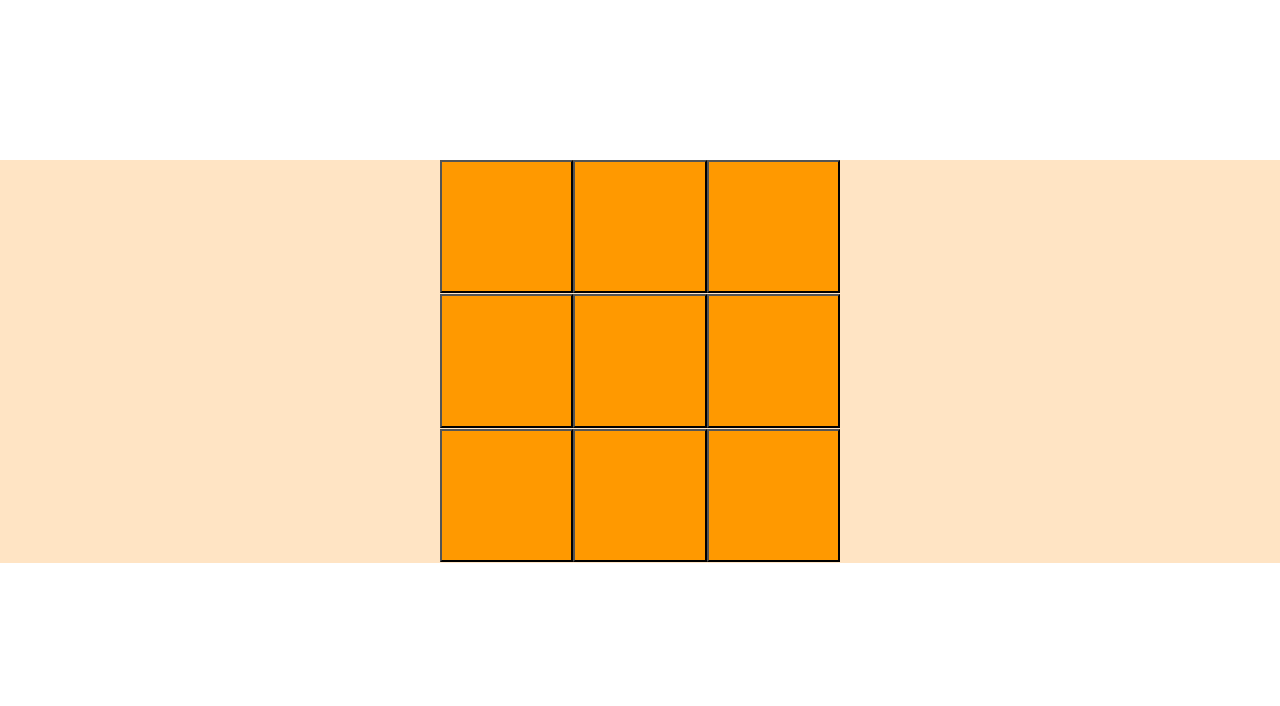
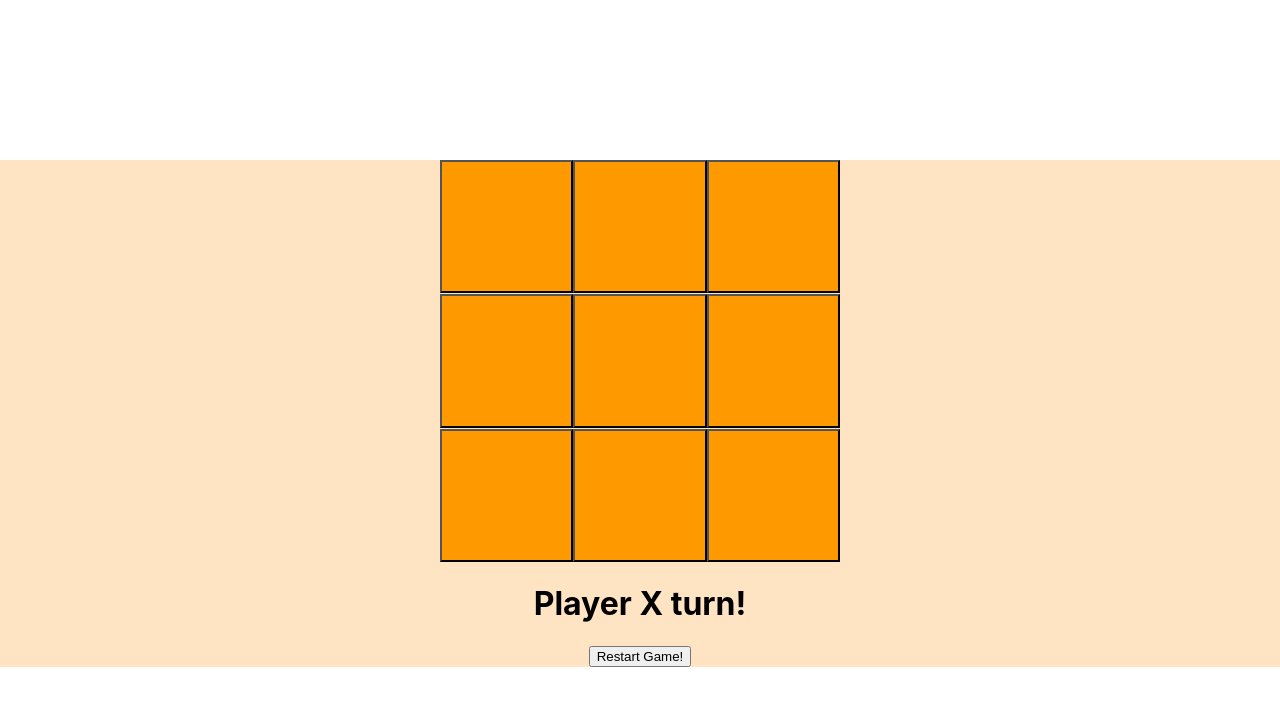
Before and after one commit to DJkal11/Tic-Tac-Toe-Game, a React (Create React App) app in the folder tic-tac-toe/: page / in a window 1280 px wide. Shown: the top 706 px of the page. Built offline with nearby package versions, Linux system fonts and the light colour scheme.

Commit message:
Completed logic of the game

```diff
--- a/tic-tac-toe/package.json
+++ b/tic-tac-toe/package.json
@@ -3,6 +3,9 @@
   "version": "0.1.0",
   "private": true,
   "dependencies": {
+    "@emotion/react": "^11.8.2",
+    "@emotion/styled": "^11.8.1",
+    "@mui/material": "^5.5.2",
     "@testing-library/jest-dom": "^5.16.3",
     "@testing-library/react": "^12.1.4",
     "@testing-library/user-event": "^13.5.0",
--- a/tic-tac-toe/src/components/Board.jsx
+++ b/tic-tac-toe/src/components/Board.jsx
@@ -7,6 +7,8 @@ function Board(){
 const arr = new Array(9).fill(null);
 const [block, setBlock] = useState(arr)
 const [isCondition, setCondition] = useState(true);
+const winningPlayer = determineWinner(block);
+let setWinner = "";
 
  function handleClick(position) {
 if (determineWinner(block) || block[position]) {
@@ -19,7 +21,17 @@ if (determineWinner(block) || block[position]) {
   }
   setBlock(block);
   setCondition(!isCondition);
+
  }
+
+
+
+    if(winningPlayer){
+        setWinner= "Player "+winningPlayer+" wins!";
+    } else {
+        setWinner= "Player "+ (isCondition ? "X" : "O") + " turn!";
+    }
+
 
  function determineWinner(block){
     const CombonationWins = [
@@ -43,6 +55,12 @@ if (determineWinner(block) || block[position]) {
 
  }
 
+
+ function Restart(){
+    setBlock(Array(9).fill(null));
+    setCondition(true);
+  }
+
   return (
 
    <div className="Board">
@@ -64,6 +82,8 @@ if (determineWinner(block) || block[position]) {
          <Block value={block[8]} onClick={() => handleClick(8)}/>
      </div>
 
+   <div><h1>{setWinner}</h1></div>
+   <button className="restart" onClick={Restart}>Restart Game!</button>
    </div>
   )
 
```
Also changed, not shown: 1 other file (tests, documents, lock files or other folders).
